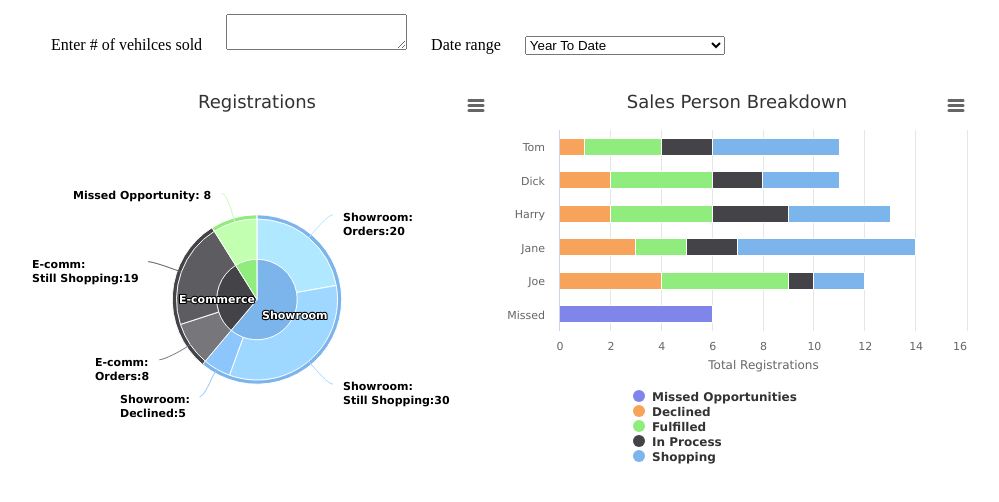
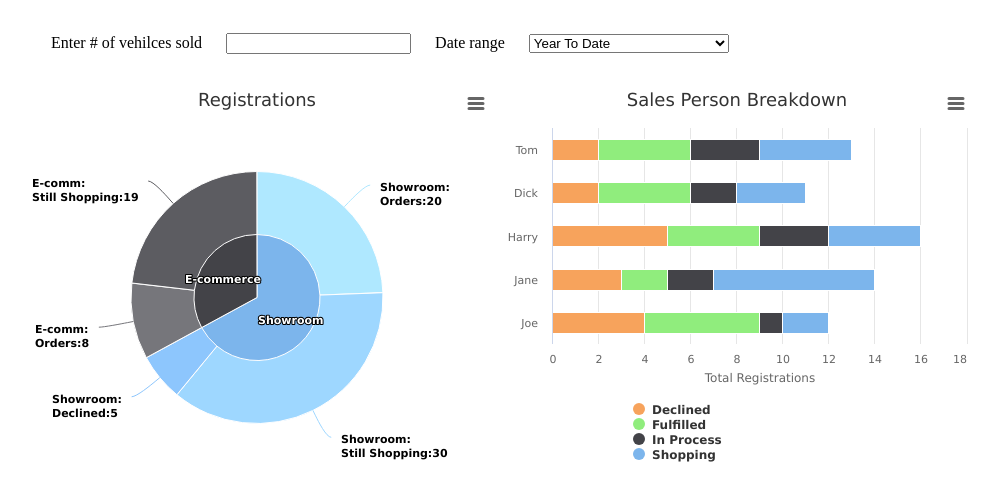
Before and after one commit to MiloZ/dash, a plain HTML site: page index.html in a window 1280 px wide. Shown: the whole page, without its empty margins (143-1142 px from the left). Drawn offline with nearby package versions, Linux system fonts and the light colour scheme.

Commit message:
eod friday
'json' data for both charts worked out, began # of cars sold stuff

```diff
--- a/index.html
+++ b/index.html
@@ -35,7 +35,7 @@ height: 200px;
         <form action="#">
 <fieldset>
 <label for="carsSold">Enter # of vehilces sold</label>
-<textarea name="carsSold" id="carsSold" placeholder=""></textarea>
+<input name="carsSold" id="carsSold" placeholder="" type="text"></input>
 <label for="dateRange">Date range</label>
 <select id="dateRange" name="dateRange">
 		<option value="Today">Today</option>
--- a/js/chart.js
+++ b/js/chart.js
@@ -1,32 +1,51 @@
 $(function () {
+
+    // Registrations chart data via json
+    var regDataAll = [
+            {   showRegs: [20, 30, 5]
+                },
+            {   ecommRegs: [8, 19]
+                }
+        ];
+		// variables for parsing json info
+
+	var showRmData, ecommData, showRmTotal, ecommTotal, missedOps, carsSold;
+	showRmData = regDataAll[0].showRegs;
+	ecommData = regDataAll[1].ecommRegs;
+	var showRmTotal = 0;
+	for (var i in showRmData){showRmTotal += showRmData[i];}
+	var ecommTotal = 0;
+	for (var i in ecommData){ecommTotal += ecommData[i];}
+	var carsSold = document.getElementById("carsSold").value;
+	var missedOps = carsSold-showRmTotal;
 
     var colors = Highcharts.getOptions().colors,
         categories = ['Showroom', 'E-commerce', ' '], // name for Missed Oppty removed so it wouldn't show on inside circle
         data = [{
-            y: 55,
+            y: showRmTotal,
             color: colors[0],
             drilldown: {
                 name: 'Showroom status',
                 categories: ['Showroom:<br/>Orders', 'Showroom:<br/>Still Shopping', 'Showroom:<br/>Declined'],
-                data: [20, 30, 5],
+                data: showRmData,
                 color: colors[0]
             }
-        }, {
-            y: 27,
+        		}, {
+            y: ecommTotal,
             color: colors[1],
             drilldown: {
                 name: 'E-commerce status',
                 categories: ['E-comm:<br/>Orders', 'E-comm:<br/>Still Shopping'],
-                data: [8, 19],
+                data: ecommData,
                 color: colors[1]
             }
         }, {
-            y: 8,
+            y: missedOps,
             color: colors[2],
             drilldown: {
                 name: 'Missed Opportunity',
                 categories: ['Missed Opportunity'],
-                data: [8],
+                data: [missedOps],
                 color: colors[2]
             }
         }
@@ -62,7 +81,8 @@ $(function () {
         }
     }
 
-    var pieChart = function (data) {
+    	// Registration chart
+    var regChart = function (data) {
         // Create the chart
         $('#chart-container1').highcharts({
             chart: {
@@ -122,7 +142,36 @@ $(function () {
         });
     };
 
-    var salesPerf = function (d) {
+    // Sales Performance chart
+
+	var salesPerf = function (data) {
+		// variables for parsing json info
+		var cats = [];
+		for (var i = 0, max = salesPerfData.length; i < max; i++)
+	{
+		cats.push(salesPerfData[i].spName);
+	};
+		var shopData = [];
+		for (var i = 0, max = salesPerfData.length; i < max; i++)
+	{
+		shopData.push(salesPerfData[i].spPerf[0]);
+	};
+		var procData = [];
+		for (var i = 0, max = salesPerfData.length; i < max; i++)
+	{
+		procData.push(salesPerfData[i].spPerf[1]);
+	};
+		var fillData = [];
+		for (var i = 0, max = salesPerfData.length; i < max; i++)
+	{
+		fillData.push(salesPerfData[i].spPerf[2]);
+	};
+		var declData = [];
+		for (var i = 0, max = salesPerfData.length; i < max; i++)
+	{
+		declData.push(salesPerfData[i].spPerf[3]);
+	};
+		// Begin chart
         $('#chart-container2').highcharts({
             chart: {
                 type: 'bar'
@@ -131,8 +180,9 @@ $(function () {
                 text: 'Sales Person Breakdown'
             },
             xAxis: {
-                categories: ['Tom', 'Dick', 'Harry', 'Jane', 'Joe', 'Missed']
+//                categories: ['Tom', 'Dick', 'Harry', 'Jane', 'Joe', 'Missed']
 //				type: 'category'
+					categories: cats
             },
             yAxis: {
                 min: 0,
@@ -153,44 +203,67 @@ $(function () {
                 }
             },
             series: [{
-                name:  'Shopping',
-                data: [5, 3, 4, 7, 2] /*d.salespeople*/
+                name: 'Shopping',
+                data: shopData
             }, {
                 name: 'In Process',
-                data: [2, 2, 3, 2, 1]
+                data: procData
             }, {
                 name: 'Fulfilled',
-                data: [3, 4, 4, 2, 5]
+                data: fillData
             }, {
                 name: 'Declined',
-                data: [1, 2, 2, 3, 4]
-            }, {
-                name: 'Missed Opportunities',
-                data: [0, 0, 0, 0, 0, 6]
+                data: declData
             }]
         });
     };
 
-    var pieData = {};
-    pieChart(pieData);
+    // Sales Performance chart data
+    var salesPerfData = [
+            {   spName: "Tom",
+			 	spPerf: [4, 3, 4, 2]
+                },
+            {   spName: "Dick",
+				spPerf: [3, 2, 4, 2]
+                },
+            {   spName: "Harry",
+				spPerf: [4, 3, 4, 5]
+                },
+            {   spName: "Jane",
+				spPerf: [7, 2, 2, 3]
+                },
+            {   spName: "Joe",
+				spPerf: [2, 1, 5, 4]
+                }/*,
+            {   spName: "Joe2",
+				spPerf: [2, 1, 5, 4]
+                },
+            {   spName: "Joe3",
+				spPerf: [2, 1, 5, 4]
+                },
+            {   spName: "Joe4",
+				spPerf: [2, 1, 5, 4]
+                },
+            {   spName: "Joe5",
+				spPerf: [2, 1, 5, 4]
+                },
+            {   spName: "Joe6",
+				spPerf: [2, 1, 5, 4]
+                },
+            {   spName: "Joe7",
+				spPerf: [2, 1, 5, 4]
+                },
+            {   spName: "Joe8",
+				spPerf: [2, 1, 5, 4]
+                },
+            {   spName: "Joe9",
+				spPerf: [2, 1, 5, 4]
+                },
+            {   spName: "Joe1",
+				spPerf: [2, 1, 5, 4]
+                }*/
+        ];
+    salesPerf(salesPerfData);
+    regChart(regDataAll);
 
-    var salesPerfData = {
-        "salespeople": [
-            {   "spName": "Tom",
-                "spPerf": [4, 3, 4, 2]
-//                "data": [5, 2, 3, 1]
-                },
-            {   "name": "Dick",
-				"spPerf": [3, 2, 4, 2]
-                }/*,
-            {   name: 'Harry',
-                "shopping": 4,
-                "inprocess": 3,
-                "fulfilled": 4,
-                "declined": 2
-                }*/
-        ]
-//        "shopping": [5, 3, 4, 7, 2]
-    };
-    salesPerf(salesPerfData);
 });
```
